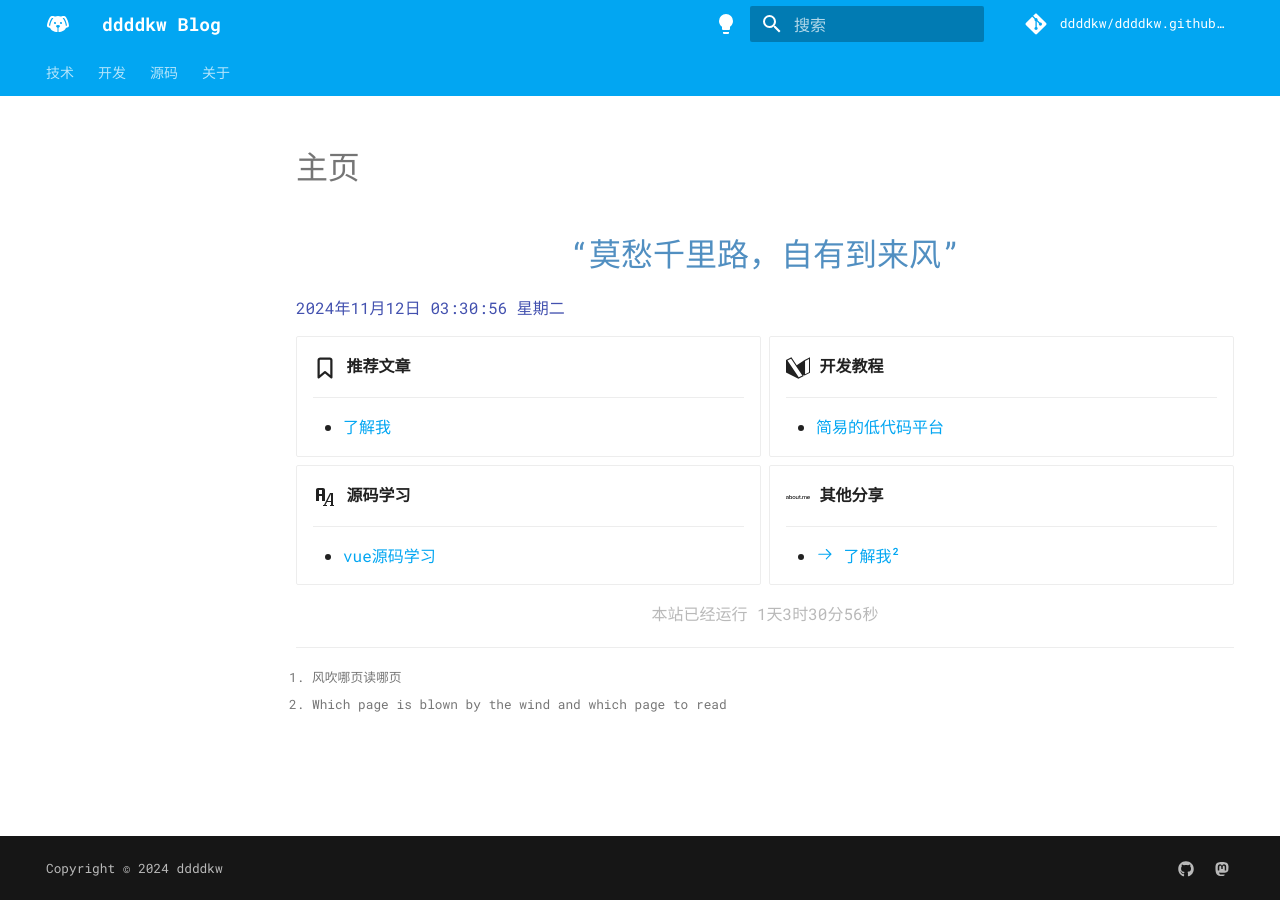
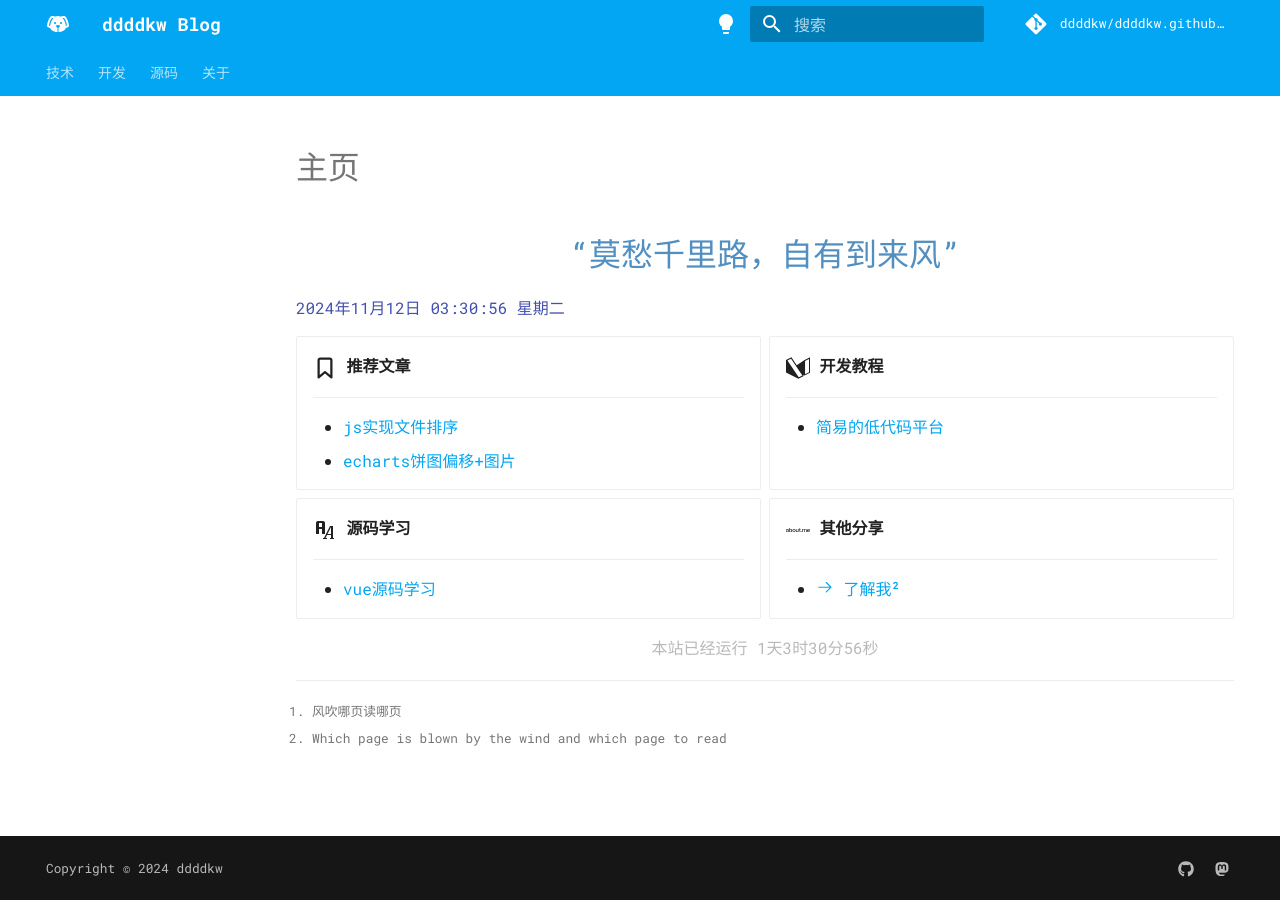
Before and after one commit to ddddkw/ddddkw.github.io, an MkDocs documentation site: the page built from docs/index.md, in a window 1280 px wide. Built offline with MkDocs 1.6.1 and Material for MkDocs 9.7.7, drawn with Linux system fonts in a browser that asks for light colours; comment, search, counter and statistics services are not loaded.

Commit message:
文章迁移

```diff
--- a/docs/index.md
+++ b/docs/index.md
@@ -44,7 +44,8 @@
 
     ---
 
-    - [了解我](about.md)
+    - [js实现文件排序](technology/web/js实现文件排序.md)
+    - [echarts饼图偏移+图片](technology/web/echartsPie.md)
 
 -   :simple-materialformkdocs:{ .lg .middle } __开发教程__
 
--- a/mkdocs.yml
+++ b/mkdocs.yml
@@ -18,6 +18,7 @@ nav:
        - es6新增知识: technology/web/es6新增知识.md
        - let和var的区别: technology/web/let和var的区别.md
        - echarts饼图镶嵌图片: technology/web/echartsPie.md
+       - 默认导出和命名导出: technology/web/默认导出和命名导出.md
        - 低代码平台:
           - first: technology/web/lowCode/first.md
     - 后端: technology/boot/index.md
```
Also changed, not shown: docs/technology/web/默认导出和命名导出.md (added, +1 -0 lines).
